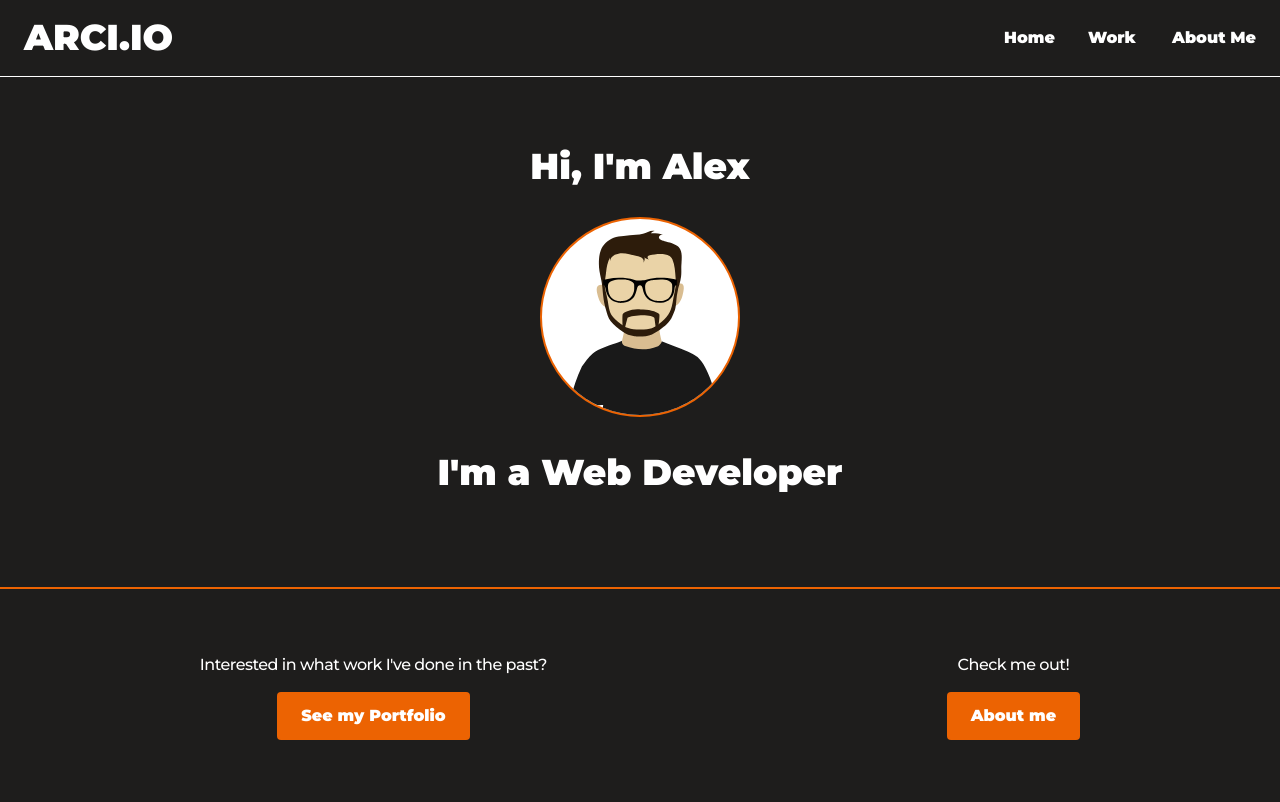
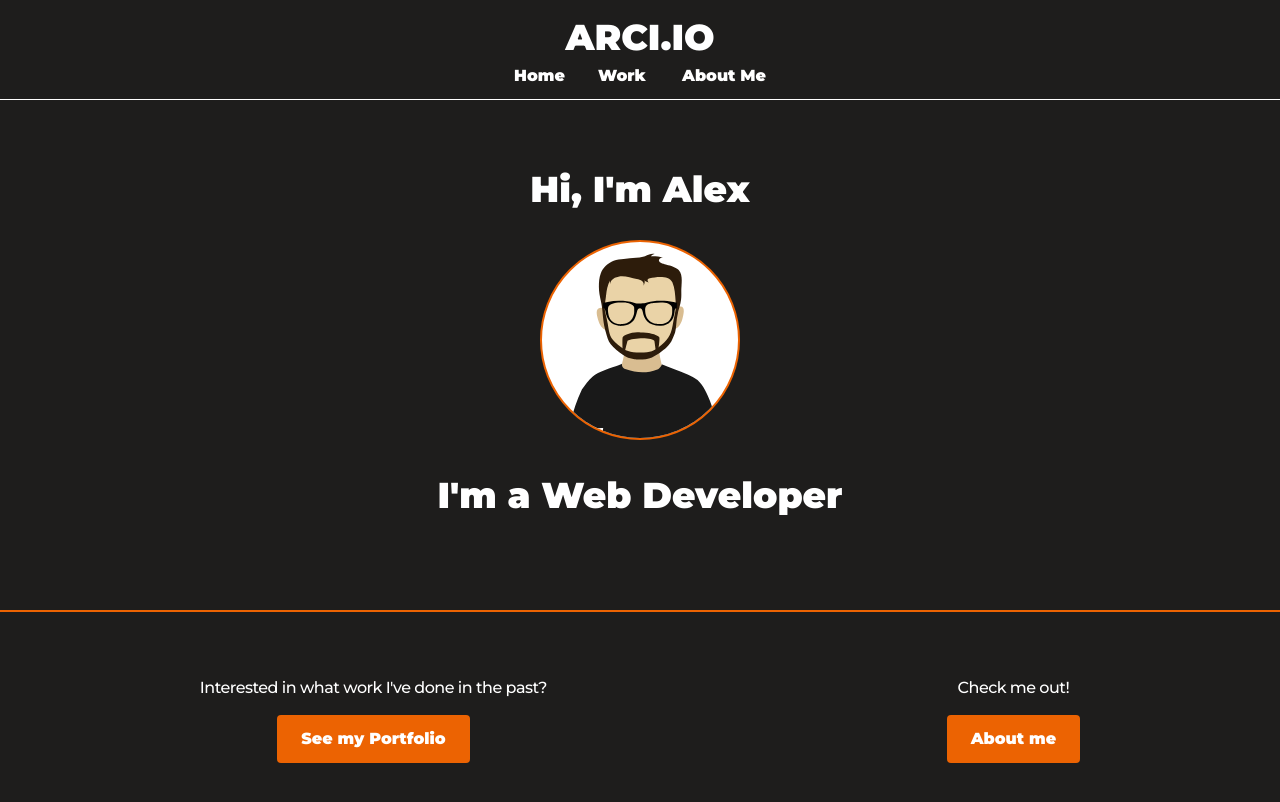
Before and after one commit to alexarciniaga/Arci.io, a Jekyll site: the page built from index.html, in a window 1280 px wide. Shown: the top 802 px of the page. Built offline with Jekyll 4.4.1, drawn with Linux system fonts in a browser that asks for light colours.

Commit message:
Updated header to be better suited for mobile

```diff
--- a/_sass/arci/_header.scss
+++ b/_sass/arci/_header.scss
@@ -5,7 +5,7 @@ body {
 header {
     display:flex;
     padding:12px 24px;
-    flex-direction:row;
+    flex-direction:column;
     justify-content: space-between;
     align-items: center;
     border-bottom:1px solid #fff;
--- a/assets/arci.css
+++ b/assets/arci.css
@@ -416,7 +416,7 @@ body {
 header {
   display: flex;
   padding: 12px 24px;
-  flex-direction: row;
+  flex-direction: column;
   justify-content: space-between;
   align-items: center;
   border-bottom: 1px solid #fff;
```
Also changed, not shown: 1 other file.
